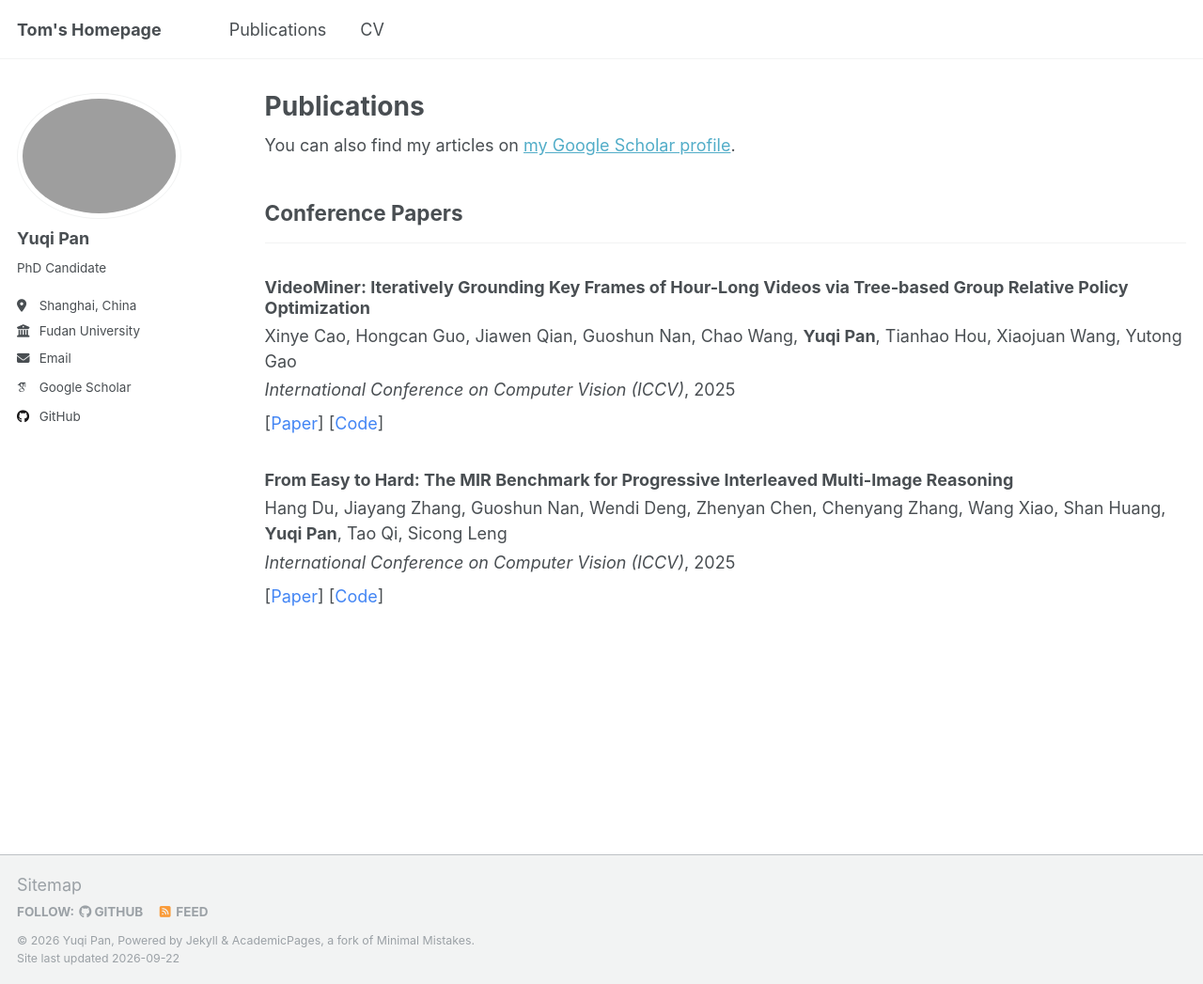
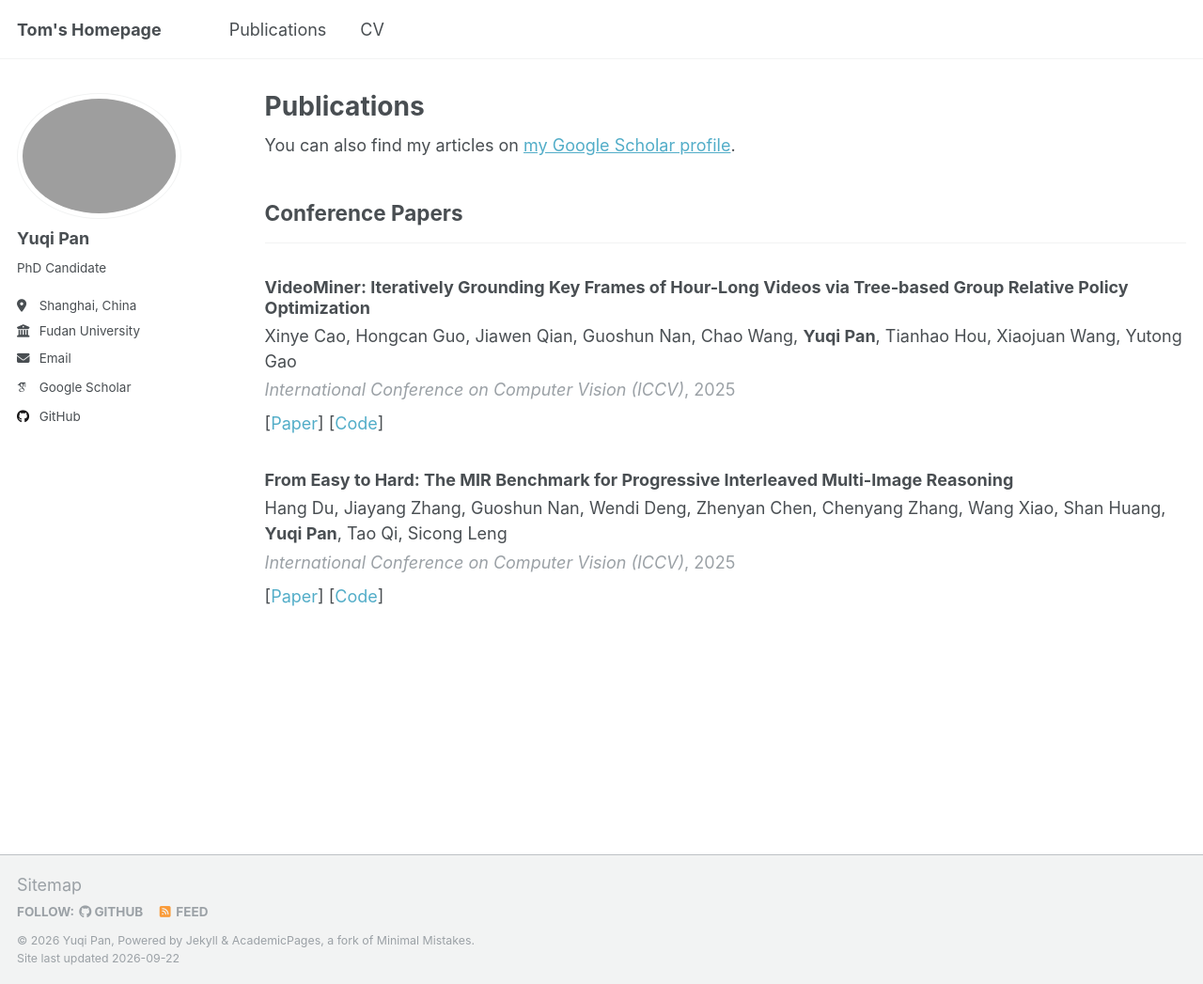
Before and after one commit to kdmessi10/kdmessi10.github.io, a Jekyll site: the page built from _pages/publications.html, in a window 1280 px wide and 1047 px high. Shown: the whole window at 94% size. Built offline with Jekyll 4.4.1, drawn with Linux system fonts in a browser that asks for light colours; some web fonts are replaced.

Commit message:
Refactor styles in archive-single-publication-custom.html
Updated styles for author list, venue, and links to use CSS variables for better theming.

```diff
--- a/_includes/archive-single-publication-custom.html
+++ b/_includes/archive-single-publication-custom.html
@@ -16,14 +16,14 @@
 
     <!-- 作者列表 -->
     {% if post.authors %}
-      <p style="margin: 0.2em 0; color: #494e52;">
+      <p style="margin: 0.2em 0; color: var(--global-text-color);">
         {{ post.authors }}
       </p>
     {% endif %}
 
     <!-- 会议/期刊和年份 -->
     {% if post.venue %}
-      <p style="margin: 0.2em 0; color: #494e52;">
+      <p style="margin: 0.2em 0; color: var(--global-text-color-light);">
         <i>{{ post.venue }}</i>{% if post.date %}, {{ post.date | date: "%Y" }}{% endif %}
       </p>
     {% endif %}
@@ -31,19 +31,19 @@
     <!-- 链接部分 -->
     <p style="margin: 0.5em 0;">
       {% if post.paperurl %}
-        [<a href="{{ post.paperurl }}" style="color: #4285f4; text-decoration: none;">Paper</a>]
+        [<a href="{{ post.paperurl }}" style="color: var(--global-link-color); text-decoration: none;">Paper</a>]
       {% endif %}
       {% if post.codeurl %}
-        [<a href="{{ post.codeurl }}" style="color: #4285f4; text-decoration: none;">Code</a>]
+        [<a href="{{ post.codeurl }}" style="color: var(--global-link-color); text-decoration: none;">Code</a>]
       {% endif %}
       {% if post.projecturl %}
-        [<a href="{{ post.projecturl }}" style="color: #4285f4; text-decoration: none;">Project</a>]
+        [<a href="{{ post.projecturl }}" style="color: var(--global-link-color); text-decoration: none;">Project</a>]
       {% endif %}
       {% if post.slidesurl %}
-        [<a href="{{ post.slidesurl }}" style="color: #4285f4; text-decoration: none;">Slides</a>]
+        [<a href="{{ post.slidesurl }}" style="color: var(--global-link-color); text-decoration: none;">Slides</a>]
       {% endif %}
       {% if post.videourl %}
-        [<a href="{{ post.videourl }}" style="color: #4285f4; text-decoration: none;">Video</a>]
+        [<a href="{{ post.videourl }}" style="color: var(--global-link-color); text-decoration: none;">Video</a>]
       {% endif %}
     </p>
 
```
